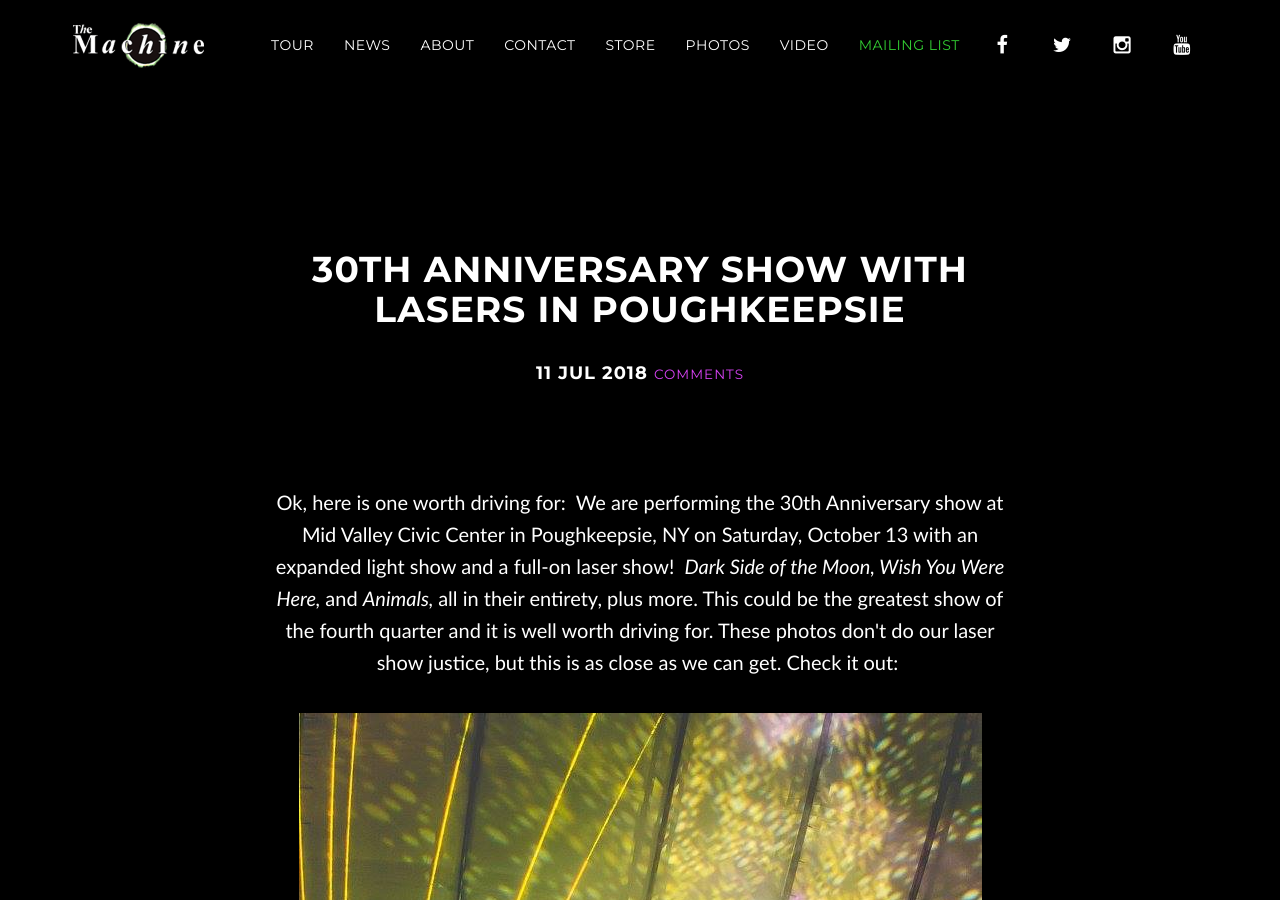
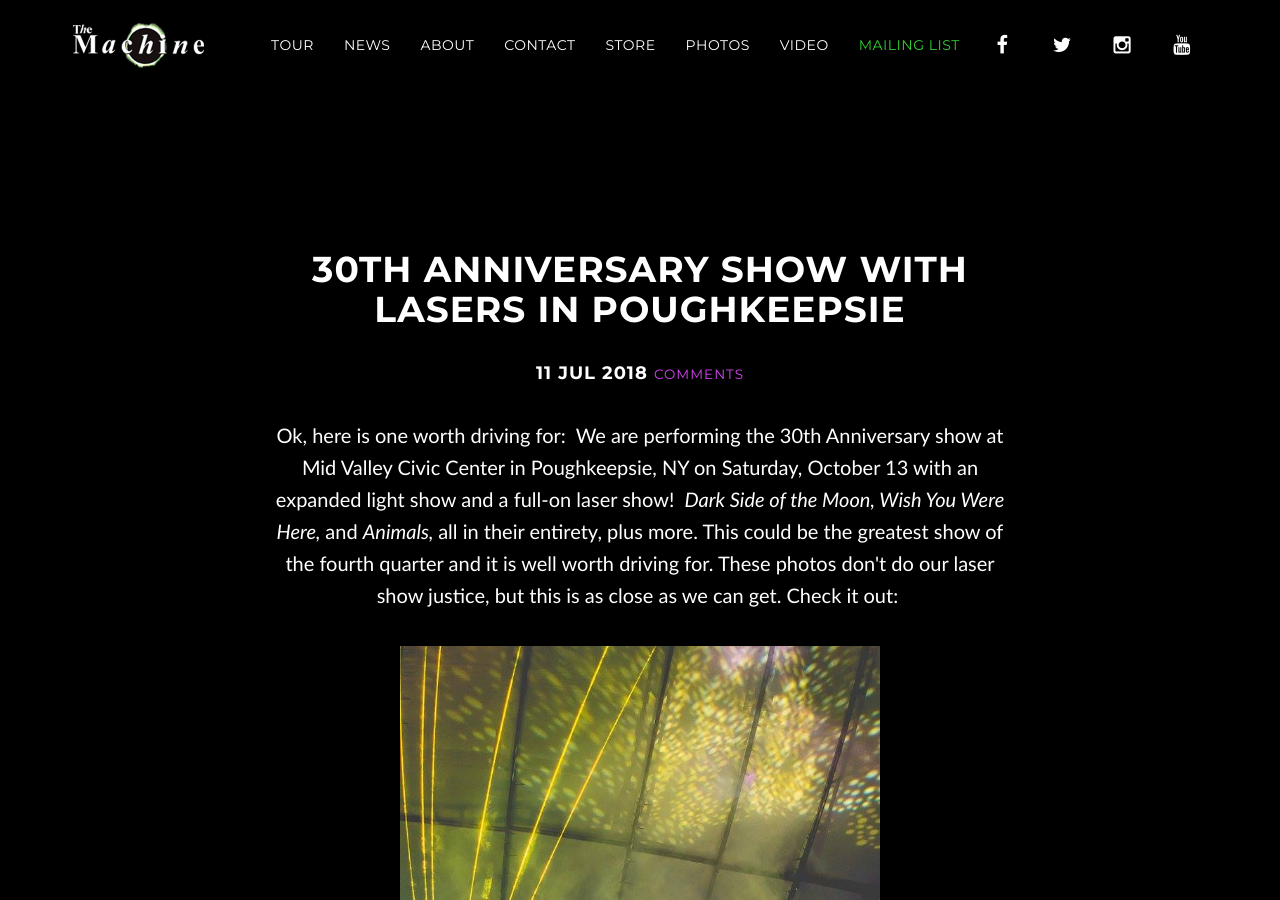
Before and after one commit to machineweb/machineweb.github.io, a Jekyll site: the page built from _posts/2018-07-11-30th-anniversary-show-with-lasers-in-poughkeepsie.md, in a window 1280 px wide and 900 px high. Built offline with Jekyll 4.4.1, drawn with Linux system fonts in a browser that asks for light colours; comment, search, counter and statistics services are not loaded.

Commit message:
Updated news item

```diff
--- a/_posts/2018-07-11-30th-anniversary-show-with-lasers-in-poughkeepsie.md
+++ b/_posts/2018-07-11-30th-anniversary-show-with-lasers-in-poughkeepsie.md
@@ -4,12 +4,10 @@
 title: 30th Anniversary show with lasers in Poughkeepsie
 ---
 
-<p>&nbsp;</p>
-
 <p>Ok, here is one worth driving for:&nbsp; We are performing the 30th Anniversary show at Mid Valley Civic Center in Poughkeepsie, NY on&nbsp;Saturday, October 13&nbsp;with an expanded light show and a full-on laser show!&nbsp;&nbsp;<em>Dark Side of the Moon, Wish You Were Here,&nbsp;</em>and&nbsp;<em>Animals,&nbsp;</em>all in their entirety, plus more. This could be the greatest show of the fourth quarter and it is well worth driving for. These photos don't do our laser show justice, but this is as close as we can get. Check it out:&nbsp;</p>
 
-<p><img alt="" src="http://machineweb.github.io/img/presskit/highres/IMG_0421.JPG" style="height:1024px; width:683px" /></p>
+<p><img alt="" src="http://machineweb.github.io/img/presskit/highres/IMG_0421.JPG" style="height:720px; width:480px" /></p>
 
-<p><img alt="" src="http://machineweb.github.io/img/presskit/highres/35755954_10156504864789275_2455544064251002880_n.jpg" style="height:960px; width:946px" /></p>
+<p><img alt="" src="http://machineweb.github.io/img/presskit/highres/35755954_10156504864789275_2455544064251002880_n.jpg" style="height:487px; width:480px" /></p>
 
-<p><img alt="" src="http://machineweb.github.io/img/presskit/highres/35842359_10156504864769275_2899262774892822528_o.jpg" style="height:603px; width:1125px" /></p>
+<p><img alt="" src="http://machineweb.github.io/img/presskit/highres/35842359_10156504864769275_2899262774892822528_o.jpg" style="height:480px; width:896px" /></p>
```
